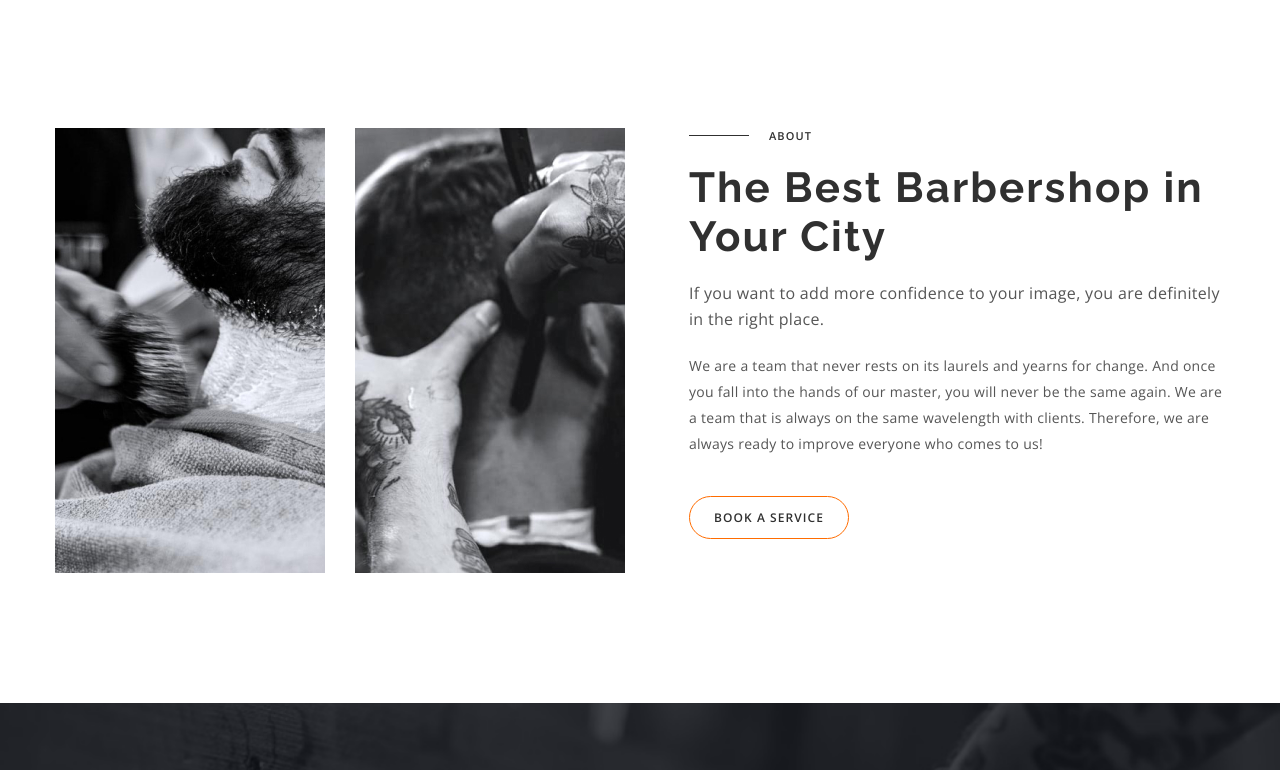
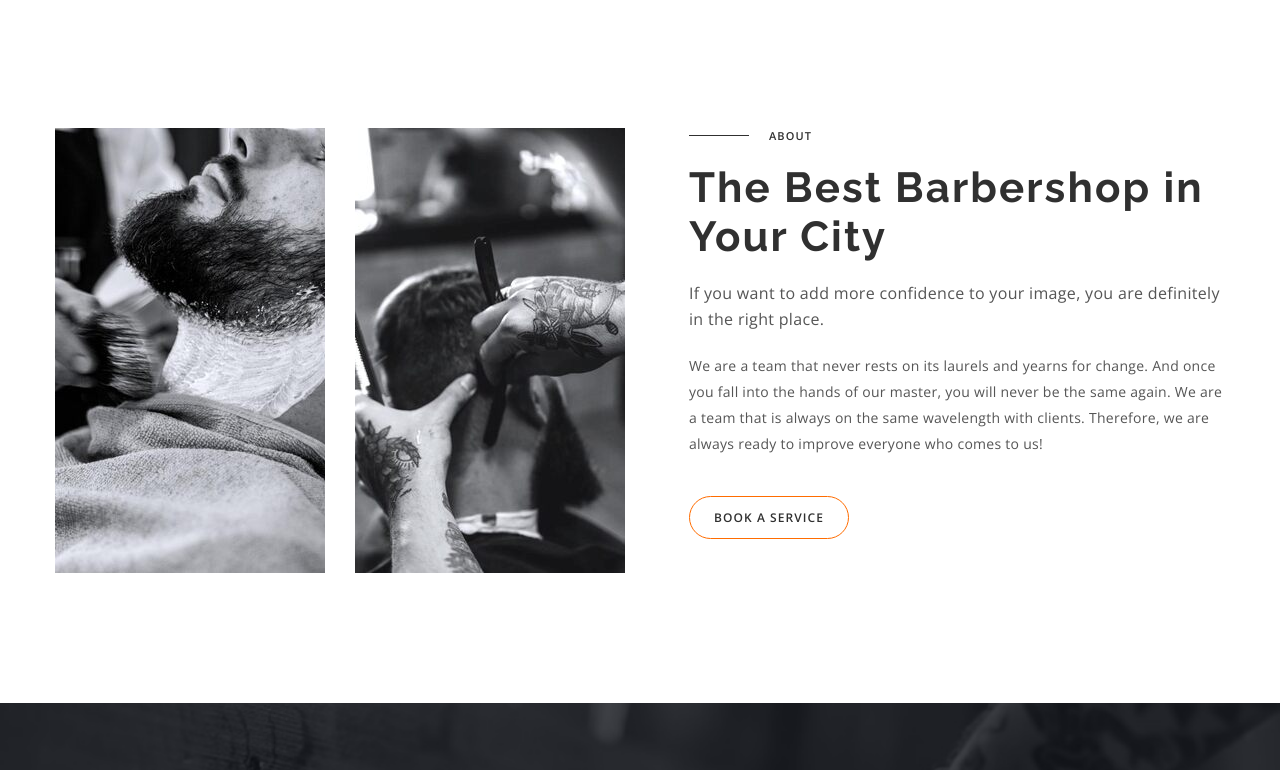
Before and after one commit to turbomatrixxxl/Barbershop, a plain HTML site: page index.html in a window 1280 px wide. Shown: the part 682-1452 px from the top of the page. Drawn offline with nearby package versions, Linux system fonts and the light colour scheme.

Commit message:
resized images adaptive for about section and deleted old ones

```diff
--- a/index.html
+++ b/index.html
@@ -193,12 +193,20 @@
           <!-- About images -->
           <div class="about-images-container">
             <img
-              src="./images/about-img1.jpg"
+              srcset="
+                ./images/about-image-1.jpg    1x,
+                ./images/about-image-1@2x.jpg 2x
+              "
+              src="./images/about-img-1.jpg"
               alt="Barber trims beard"
               class="about-image"
             />
             <img
-              src="./images/about-img2.jpg"
+              srcset="
+                ./images/about-image-2.jpg    1x,
+                ./images/about-image-2@2x.jpg 2x
+              "
+              src="./images/about-img-2.jpg"
               alt="Barber cuts hair"
               class="about-image"
             />
```
Also changed, not shown: images/about-image-1.jpg (added), images/about-image-1@2x.jpg (added), images/about-image-2.jpg (added), images/about-image-2@2x.jpg (added), images/about-img1.jpg (deleted), images/about-img2.jpg (deleted).
